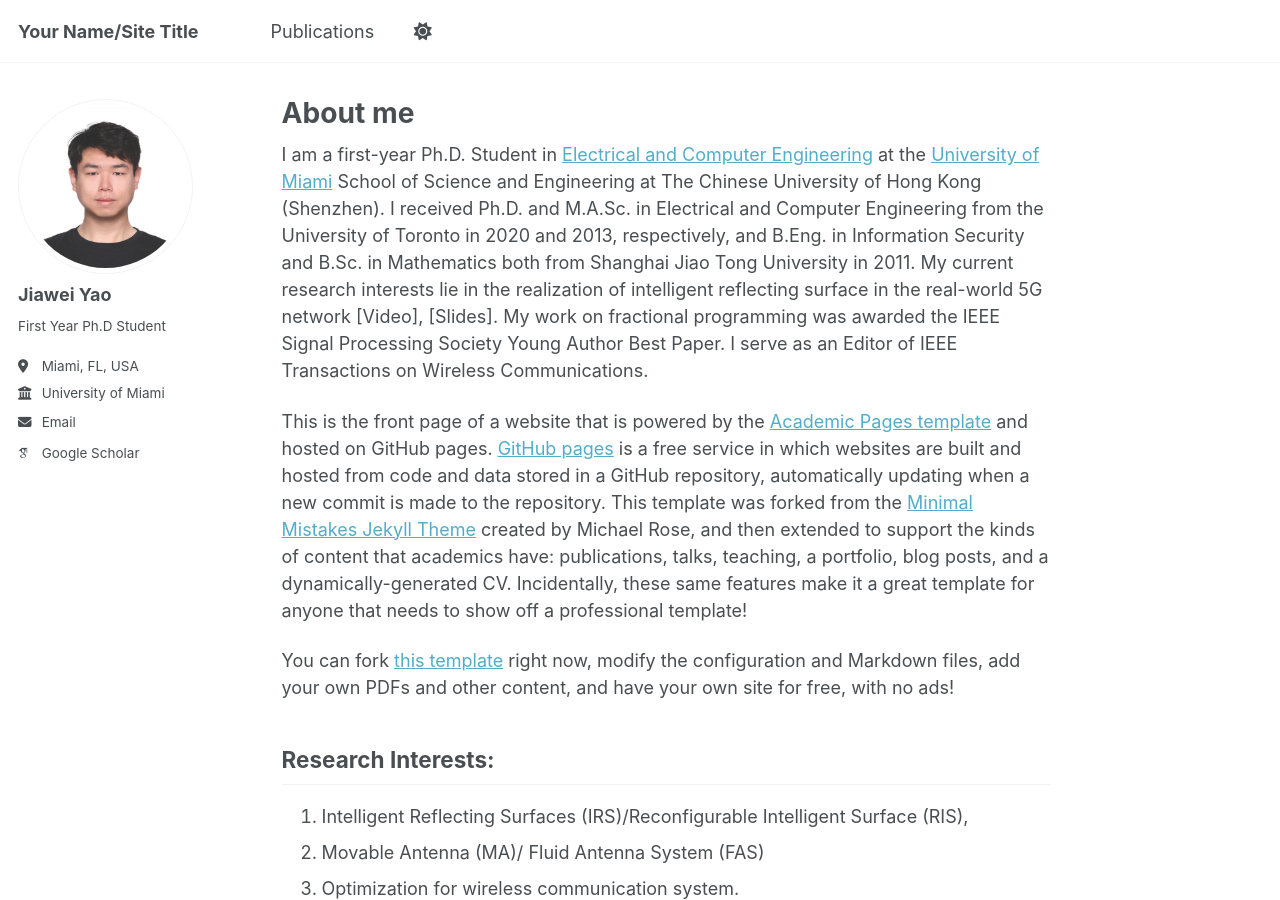
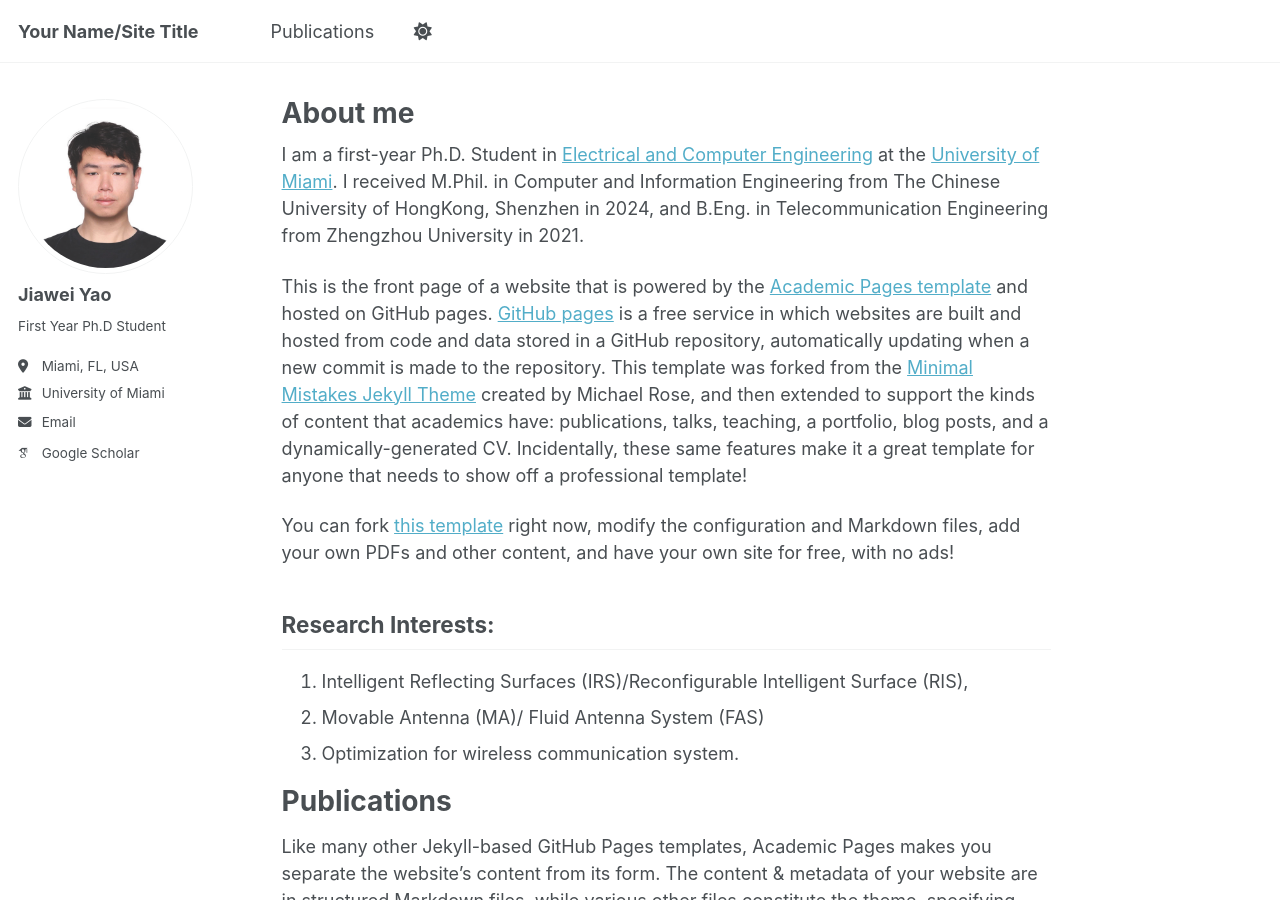
Before and after one commit to Mercuryyjw/Mercuryyjw.github.io, a Jekyll site: the page built from _pages/about.md, in a window 1280 px wide and 900 px high. Built offline with Jekyll 4.4.1, drawn with Linux system fonts in a browser that asks for light colours; some web fonts are replaced; a script that is not in the unit is left out.

Commit message:
Update about.md

```diff
--- a/_pages/about.md
+++ b/_pages/about.md
@@ -7,7 +7,7 @@ redirect_from:
   - /about.html
 ---
 
-I am a first-year Ph.D. Student in [Electrical and Computer Engineering](https://github.com/academicpages/academicpages.github.io) at the  [University of Miami](https://github.com/academicpages/academicpages.github.io)  School of Science and Engineering at The Chinese University of Hong Kong (Shenzhen). I received Ph.D. and M.A.Sc. in Electrical and Computer Engineering from the University of Toronto in 2020 and 2013, respectively, and B.Eng. in Information Security and B.Sc. in Mathematics both from Shanghai Jiao Tong University in 2011. My current research interests lie in the realization of intelligent reflecting surface in the real-world 5G network [Video], [Slides]. My work on fractional programming was awarded the IEEE Signal Processing Society Young Author Best Paper. I serve as an Editor of IEEE Transactions on Wireless Communications.
+I am a first-year Ph.D. Student in [Electrical and Computer Engineering](https://ece.coe.miami.edu/index.html) at the [University of Miami](https://welcome.miami.edu/). I received M.Phil. in Computer and Information Engineering from The Chinese University of HongKong, Shenzhen in 2024, and B.Eng. in Telecommunication Engineering from Zhengzhou University in 2021.
 
 This is the front page of a website that is powered by the [Academic Pages template](https://github.com/academicpages/academicpages.github.io) and hosted on GitHub pages. [GitHub pages](https://pages.github.com) is a free service in which websites are built and hosted from code and data stored in a GitHub repository, automatically updating when a new commit is made to the repository. This template was forked from the [Minimal Mistakes Jekyll Theme](https://mmistakes.github.io/minimal-mistakes/) created by Michael Rose, and then extended to support the kinds of content that academics have: publications, talks, teaching, a portfolio, blog posts, and a dynamically-generated CV. Incidentally, these same features make it a great template for anyone that needs to show off a professional template!
 
```
